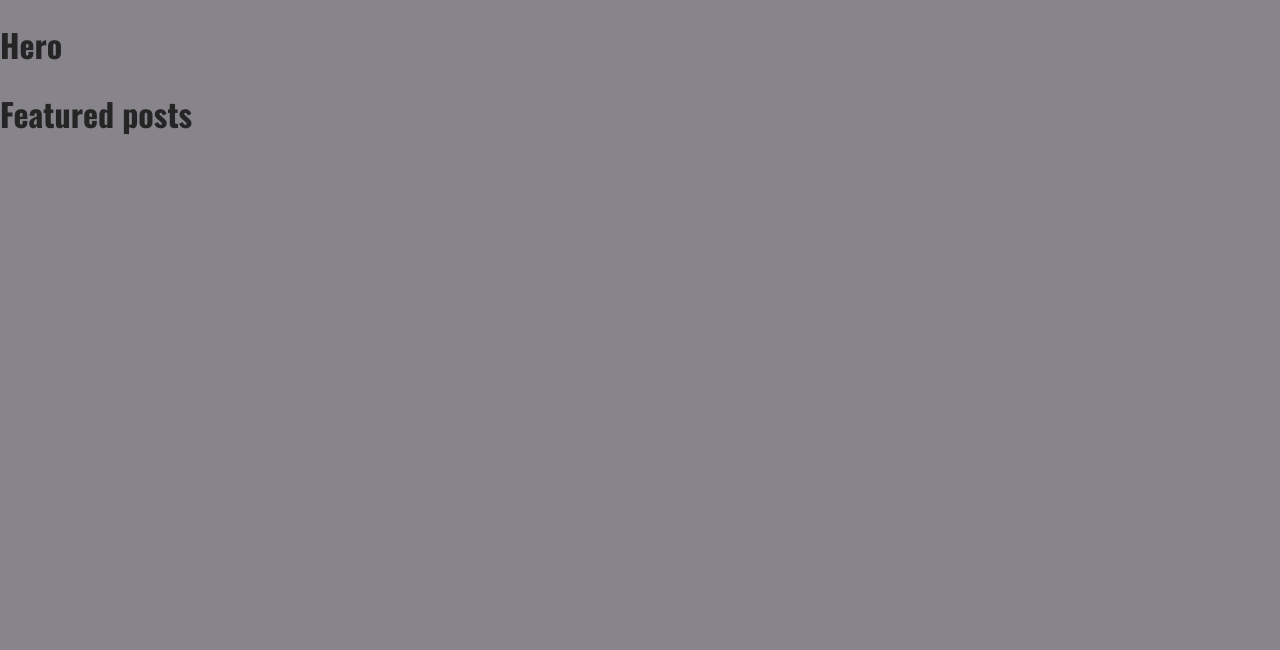
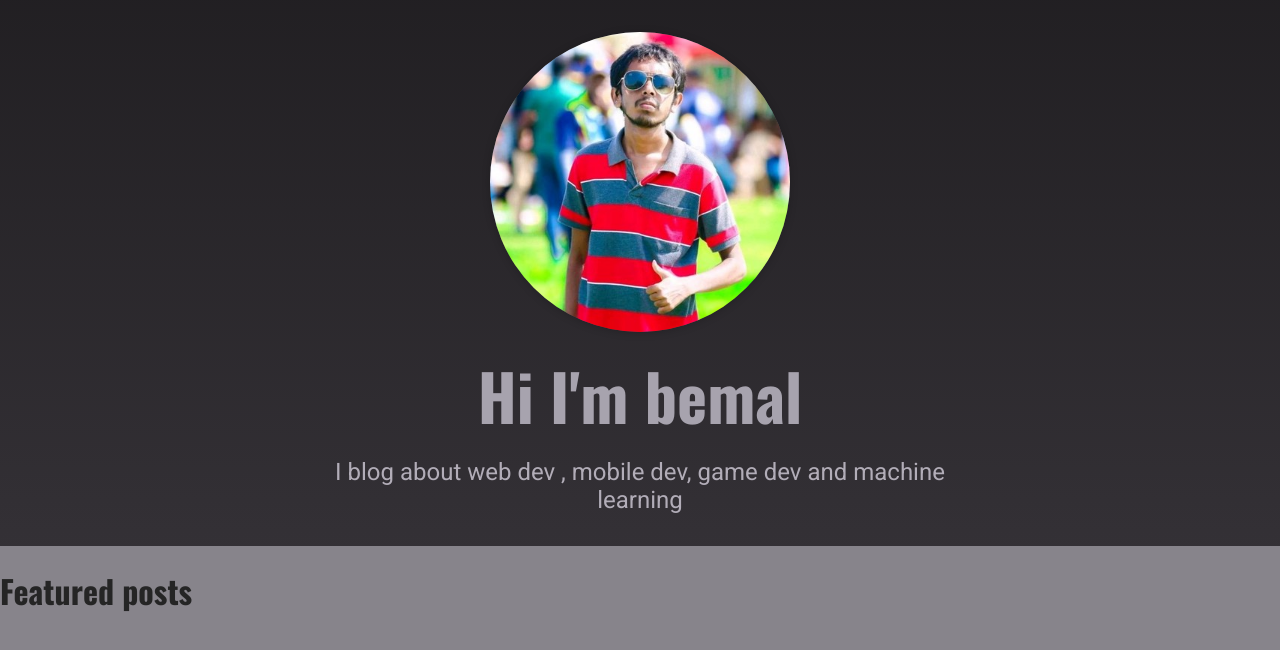
Before and after one commit to bemaldvanitha/next-blog, a Next.js app: page / in a window 1280 px wide. Shown: the top 650 px of the page. Built offline with nearby package versions, Linux system fonts and the light colour scheme.

Commit message:
some images added and hero component finished

```diff
--- a/components/home-page/Hero.js
+++ b/components/home-page/Hero.js
@@ -1,8 +1,20 @@
+import Image from "next/image";
+
+import classes from './Hero.module.css';
+
 const Hero = ()  => {
     return (
-        <div>
-            <h1>Hero</h1>
-        </div>
+        <section className={classes.hero}>
+
+            <div className={classes.image}>
+                <Image src={'/images/site/bemal.jpg'}
+                       width={400} height={400} alt={'bemal'}/>
+            </div>
+
+            <h1>Hi I'm bemal</h1>
+            <p>I blog about web dev , mobile dev, game dev and machine learning</p>
+
+        </section>
     )
 }
 
```
Also changed, not shown: public/images/site/bemal.jpg (added).
